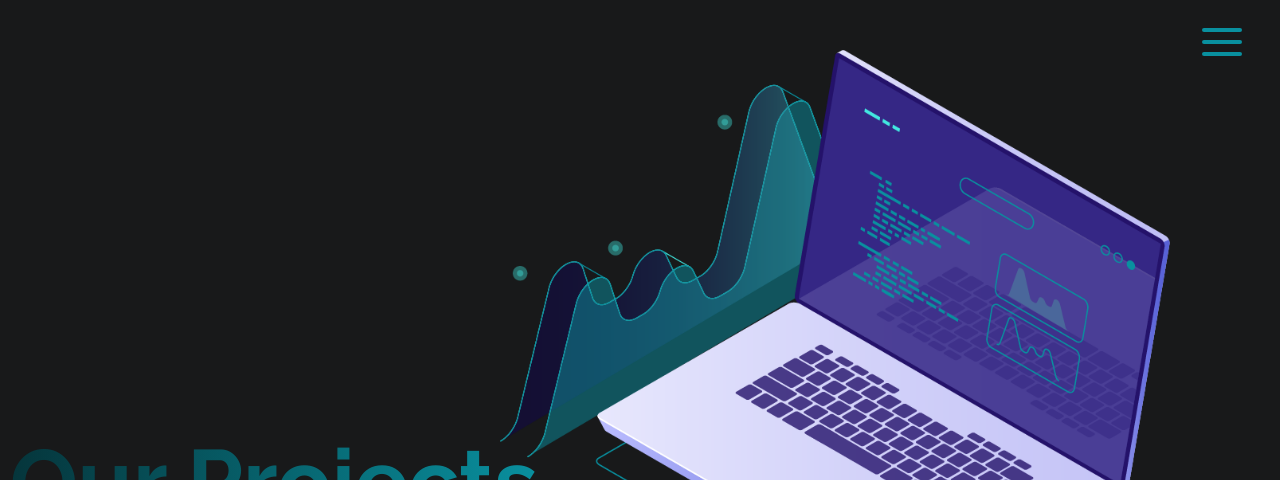
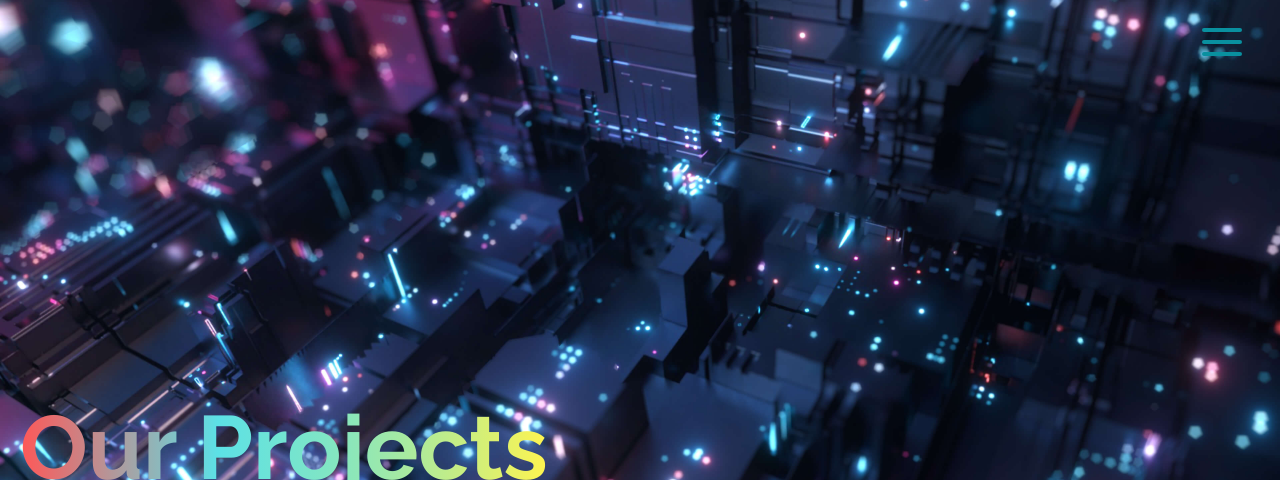
Before and after one commit to juliusyam/akrivis, a Jekyll site: the page built from projects/index.markdown, in a window 1280 px wide and 1400 px high. Shown: the top 480 px of the window. Built offline with Jekyll 4.4.1, drawn with Linux system fonts in a browser that asks for light colours; nearby versions of some CDN libraries; some web fonts are replaced; some of the changed text lies outside the part shown; grey boxes are pictures that could not be loaded.

Commit message:
project background

```diff
--- a/_includes/projects.html
+++ b/_includes/projects.html
@@ -1,8 +1,8 @@
 <section class="background-section">
+    <img class="background-img" src="/assets/img/projects-background.jpg" alt="">
     <div class="container">
         <div class="title">
             <h1>{{ page.title }}</h1>
-            <h2>{{ page.description }}</h2>
         </div>
     </div>
 </section>
--- a/assets/css/style.css
+++ b/assets/css/style.css
@@ -1974,6 +1974,10 @@ section.background-section {
   display: -webkit-box;
   display: -ms-flexbox;
   display: flex;
+  -webkit-box-orient: vertical;
+  -webkit-box-direction: normal;
+      -ms-flex-direction: column;
+          flex-direction: column;
   margin: 0 auto;
   -webkit-box-pack: center;
       -ms-flex-pack: center;
@@ -1982,16 +1986,49 @@ section.background-section {
       -ms-flex-align: end;
           align-items: flex-end;
   background: #18191a;
-  background-image: url(/assets/img/projects-background2.png);
-  background-size: contain;
+  background-size: cover;
   background-repeat: no-repeat;
-  background-position: right 100px center;
-  background-origin: content-box;
-  height: 600px;
-  padding: 50px 10px;
+  background-position: center center;
+  height: 500px;
+  -webkit-perspective: 25px;
+          perspective: 25px;
+  -webkit-perspective-origin: 50%;
+          perspective-origin: 50%;
+  overflow: hidden;
+}
+
+section.background-section img.background-img {
+  width: 100%;
+  height: 500px;
+  -o-object-fit: cover;
+     object-fit: cover;
+}
+
+@media (max-width: 1050px) {
+  section.background-section {
+    height: 350px;
+  }
+  section.background-section img.background-img {
+    height: 350px;
+  }
 }
 
 section.background-section div.container {
+  display: -webkit-box;
+  display: -ms-flexbox;
+  display: flex;
+  -webkit-box-pack: center;
+      -ms-flex-pack: center;
+          justify-content: center;
+  -ms-flex-item-align: center;
+      align-self: center;
+  position: relative;
+  width: 100%;
+  max-width: 90em;
+  position: relative;
+}
+
+section.background-section div.container div.title {
   display: -webkit-box;
   display: -ms-flexbox;
   display: flex;
@@ -2001,42 +2038,83 @@ section.background-section div.container {
   -webkit-box-align: end;
       -ms-flex-align: end;
           align-items: flex-end;
-  position: relative;
-  width: 100%;
-  max-width: 90em;
-}
-
-section.background-section div.container div.title {
-  display: -webkit-box;
-  display: -ms-flexbox;
-  display: flex;
-  -webkit-box-orient: vertical;
-  -webkit-box-direction: normal;
-      -ms-flex-direction: column;
-          flex-direction: column;
-  -webkit-box-pack: end;
-      -ms-flex-pack: end;
-          justify-content: flex-end;
-  -webkit-box-align: start;
-      -ms-flex-align: start;
-          align-items: flex-start;
-  max-width: 50em;
-  margin-bottom: 50px;
+  width: 100%;
+  position: absolute;
+  bottom: 0;
+  left: 20px;
+  text-align: left;
 }
 
 section.background-section div.container div.title h1 {
   font-size: 7vw;
-  background: -webkit-gradient(linear, left top, right top, from(#05353b), to(#09909f));
-  background: linear-gradient(90deg, #05353b, #09909f);
+  background: -webkit-gradient(linear, left top, right top, from(#FF5757), color-stop(#5CE1E6), color-stop(75%), to(#FFF44F));
+  background: linear-gradient(90deg, #FF5757 0%, #5CE1E6, 75%, #FFF44F 100%);
   -webkit-background-clip: text;
   -webkit-text-fill-color: transparent;
-  line-height: 1.1em;
   margin: 0;
+}
+
+@media (max-width: 1050px) {
+  section.background-section div.container div.title h1 {
+    font-size: 7em;
+    max-width: 75%;
+    margin-bottom: 20px;
+  }
+}
+
+@media (max-width: 600px) {
+  section.background-section div.container div.title h1 {
+    font-size: 70px;
+  }
 }
 
 section.background-section div.container div.title h2 {
   font-weight: 600;
   color: #9e9e9e;
+}
+
+@-webkit-keyframes animateZ {
+  from {
+    -webkit-transform: translateZ(0px);
+            transform: translateZ(0px);
+  }
+  to {
+    -webkit-transform: translateZ(4px);
+            transform: translateZ(4px);
+  }
+}
+
+@keyframes animateZ {
+  from {
+    -webkit-transform: translateZ(0px);
+            transform: translateZ(0px);
+  }
+  to {
+    -webkit-transform: translateZ(4px);
+            transform: translateZ(4px);
+  }
+}
+
+@-webkit-keyframes animateZout {
+  from {
+    -webkit-transform: translateZ(4px);
+            transform: translateZ(4px);
+  }
+  to {
+    -webkit-transform: translateZ(0px);
+            transform: translateZ(0px);
+  }
+}
+
+@keyframes animateZout {
+  from {
+    -webkit-transform: translateZ(4px);
+            transform: translateZ(4px);
+  }
+  to {
+    -webkit-transform: translateZ(0px);
+            transform: translateZ(0px);
+  }
 }
 
 section.blockquote-section {
```
Also changed, not shown: assets/css/style.scss (+63 -15 lines), projects/index.markdown (+14 -2 lines), assets/img/projects-background.jpg (added), 1 other file.
